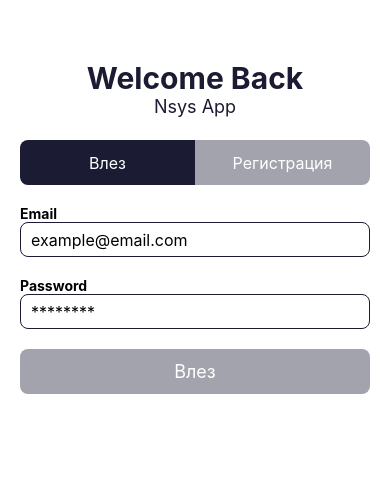
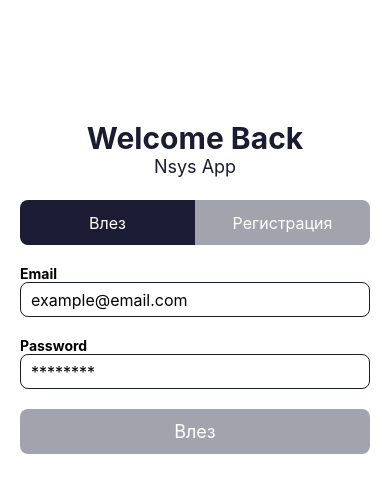
Before and after one commit to hristogeorgiew/Mobile-app-Gas-Station-, a React Native app in the folder client/: screen / in a window 390 px wide. Shown: the top 492 px of the page. Built offline with nearby package versions, Linux system fonts and the light colour scheme.

Commit message:
Update style

```diff
--- a/client/App.js
+++ b/client/App.js
@@ -8,7 +8,7 @@
 
 export default function App() {
   return (
-    <View style={{flex: 1, paddingTop: 60}}>
+    <View style={{flex: 1, paddingTop: 120}}>
         <View style={{height: 80}}>
             <FormHeading
               leftHeading="Welcome "
@@ -35,7 +35,10 @@
         >
 
           <LoginForm />
+          <ScrollView>
           <SignUpForm />
+          </ScrollView>
+
         </ScrollView>
     </View>
   );
--- a/client/app/components/FormContainer/FormContainer.js
+++ b/client/app/components/FormContainer/FormContainer.js
@@ -1,13 +1,17 @@
 //import liraries
 import React, { Component } from 'react';
-import { View, StyleSheet, Dimensions } from 'react-native';
+import { View, StyleSheet, Dimensions, KeyboardAvoidingView, Platform } from 'react-native';
 
 // create a component
 const FormContainer = ({children}) => {
     return (
-        <View style={styles.container}>
+        <KeyboardAvoidingView
+            enabled
+            behavior={Platform.OS === 'ios' ? "padding" : null}
+            style={styles.container}
+        >
            {children}
-        </View>
+        </KeyboardAvoidingView>
     );
 };
 
```
